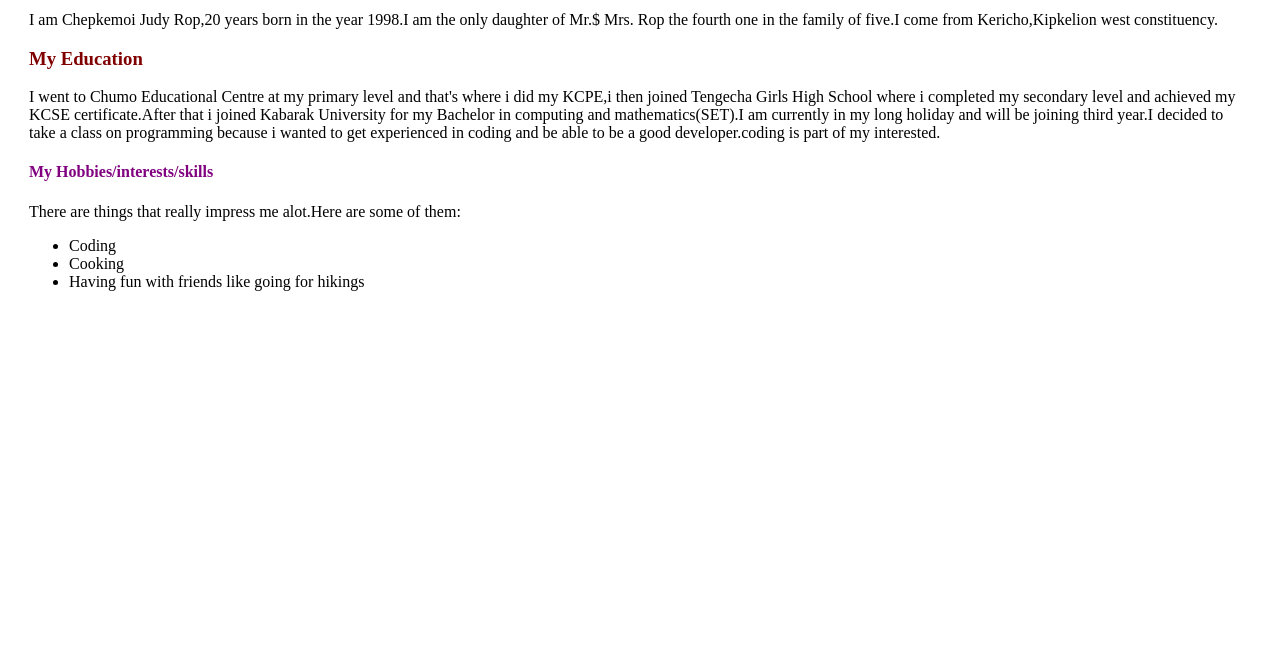
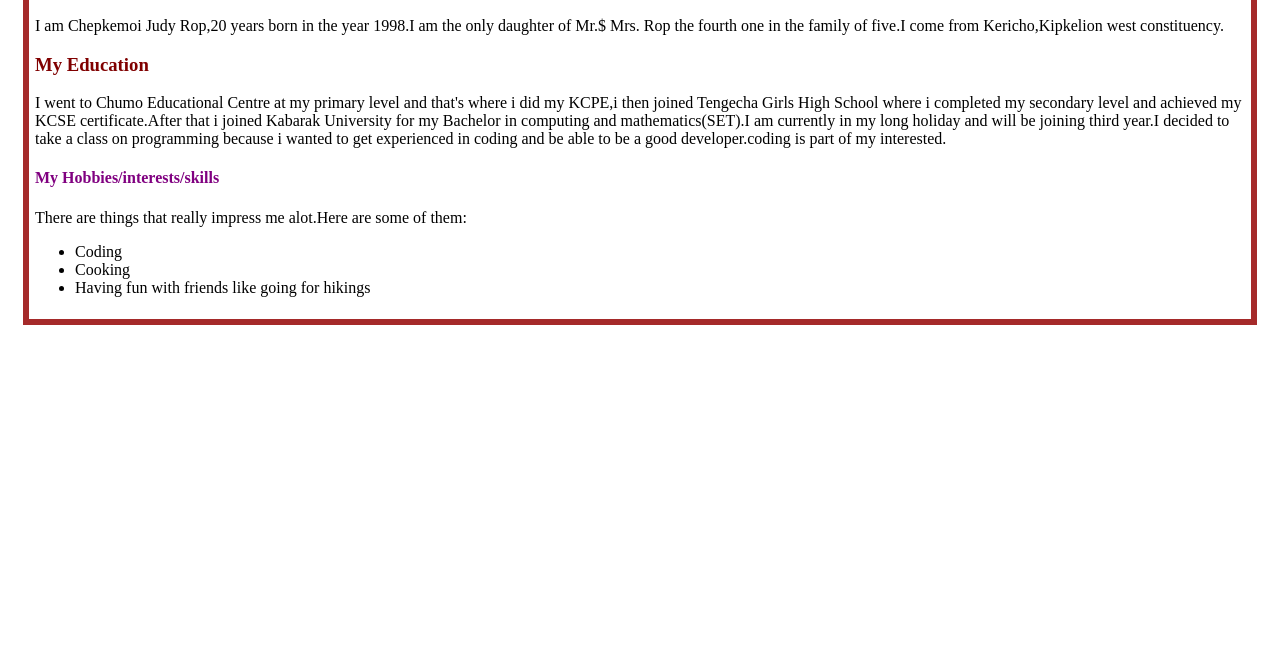
Before and after one commit to judyrop/portfolio, a plain HTML site: page about-me.html in a window 1280 px wide. Shown: the part 137-800 px from the top of the page. Drawn offline with Linux system fonts and the light colour scheme.

Commit message:
Add box-model to second page

```diff
--- a/css/about.css
+++ b/css/about.css
@@ -28,7 +28,7 @@ h4{
   background-color:limegreen;
 }
 .box-model{
-  color:6px solid brown;
-  padding:6px;
-  margin:15px;
+  border:6px solid brown;
+  padding: 6px;
+  margin: 15px;
 }
```
